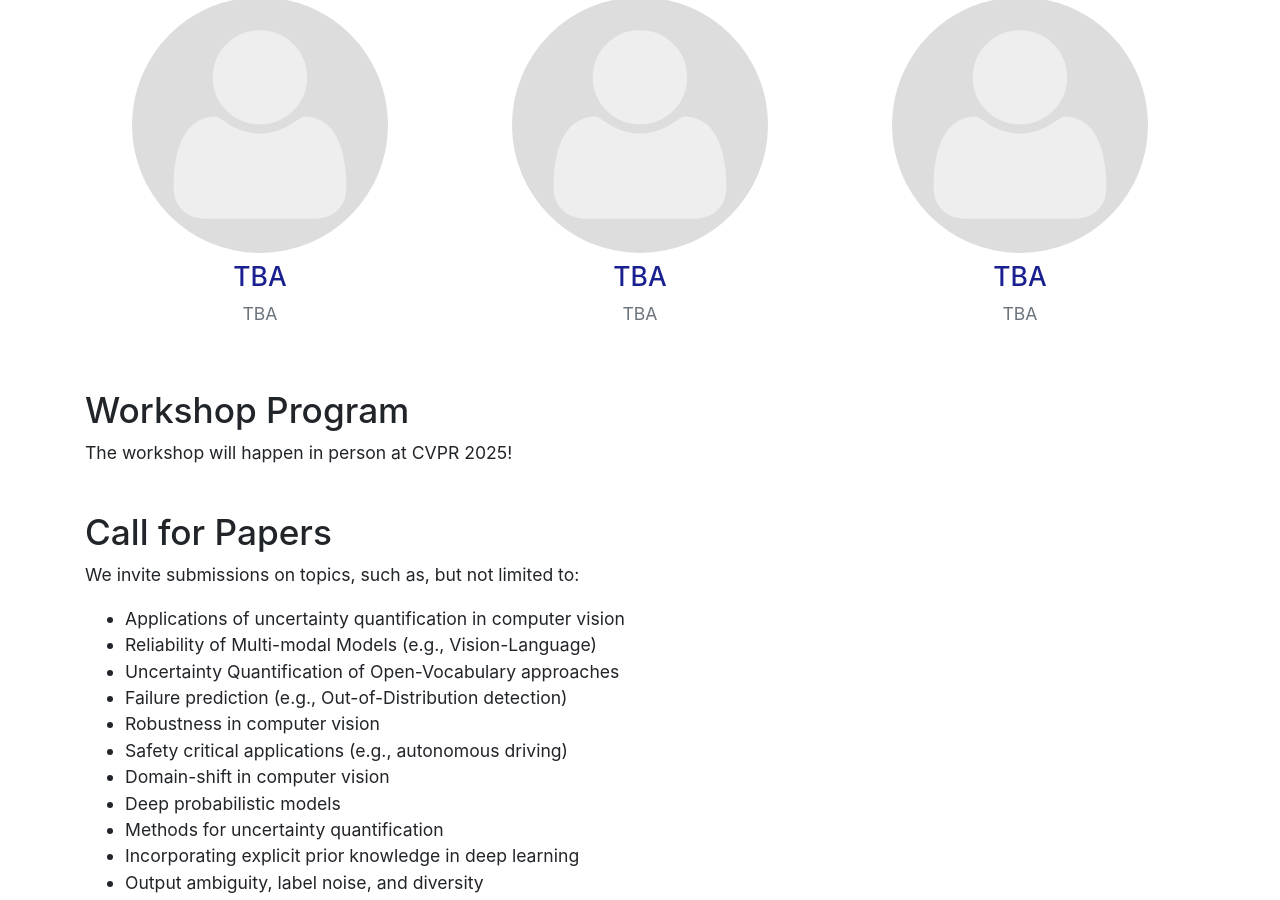
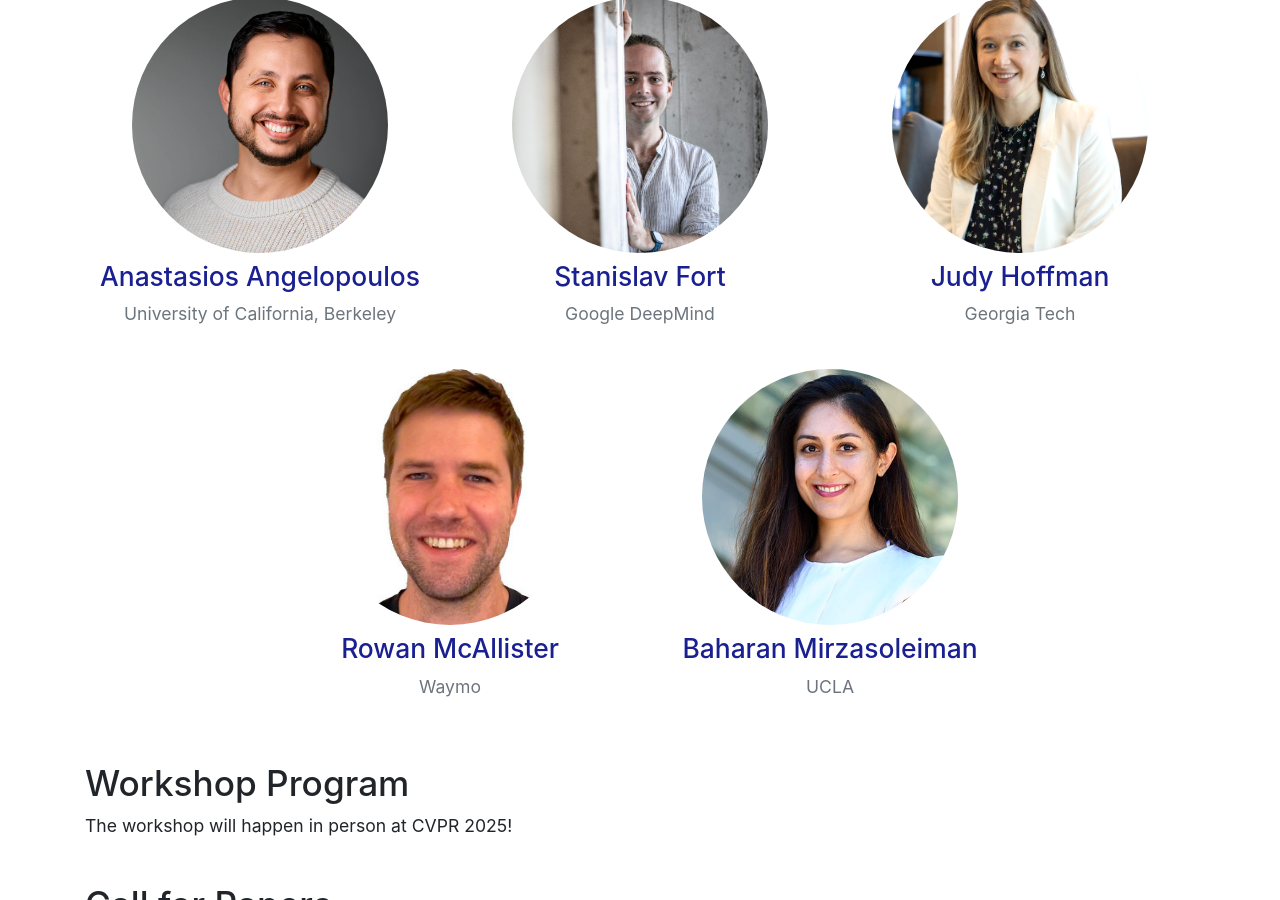
Before and after one commit to Uncertainty-CV/2025, a Jekyll site: the page built from index.html, in a window 1280 px wide and 900 px high, scrolled down 1030 px. Built offline with Jekyll 4.4.1, drawn with Linux system fonts in a browser that asks for light colours.

Commit message:
speakers

```diff
--- a/_data/speakers.yml
+++ b/_data/speakers.yml
@@ -1,11 +1,29 @@
-- name: TBA
-  affiliation: TBA
+- name: Anastasios Angelopoulos
+  affiliation: University of California, Berkeley
   abstract: TBA
+  img: anastasios.jpg
+  url: "https://people.eecs.berkeley.edu/~angelopoulos/about/"
 
-- name: TBA
-  affiliation: TBA
+- name: Stanislav Fort
+  affiliation: Google DeepMind
   abstract: TBA
+  img: stanislav.png
+  url: "https://stanislavfort.com/"
 
-- name: TBA
-  affiliation: TBA
+- name: Judy Hoffman
+  affiliation: Georgia Tech
   abstract: TBA
+  img: judy.png
+  url: "https://faculty.cc.gatech.edu/~judy/"
+
+- name: Rowan McAllister
+  affiliation: Waymo
+  abstract: TBA
+  img: rowan.jpg
+  url: "https://rowanmcallister.github.io/"
+
+- name: Baharan Mirzasoleiman
+  affiliation: UCLA
+  abstract: TBA
+  img: baharan.jpg
+  url: "https://baharanm.github.io/"
```
Also changed, not shown: assets/speakers/anastasios.jpg (added), assets/speakers/baharan.jpg (added), assets/speakers/judy.png (added), assets/speakers/rowan.jpg (added), assets/speakers/stanislav.png (added).
